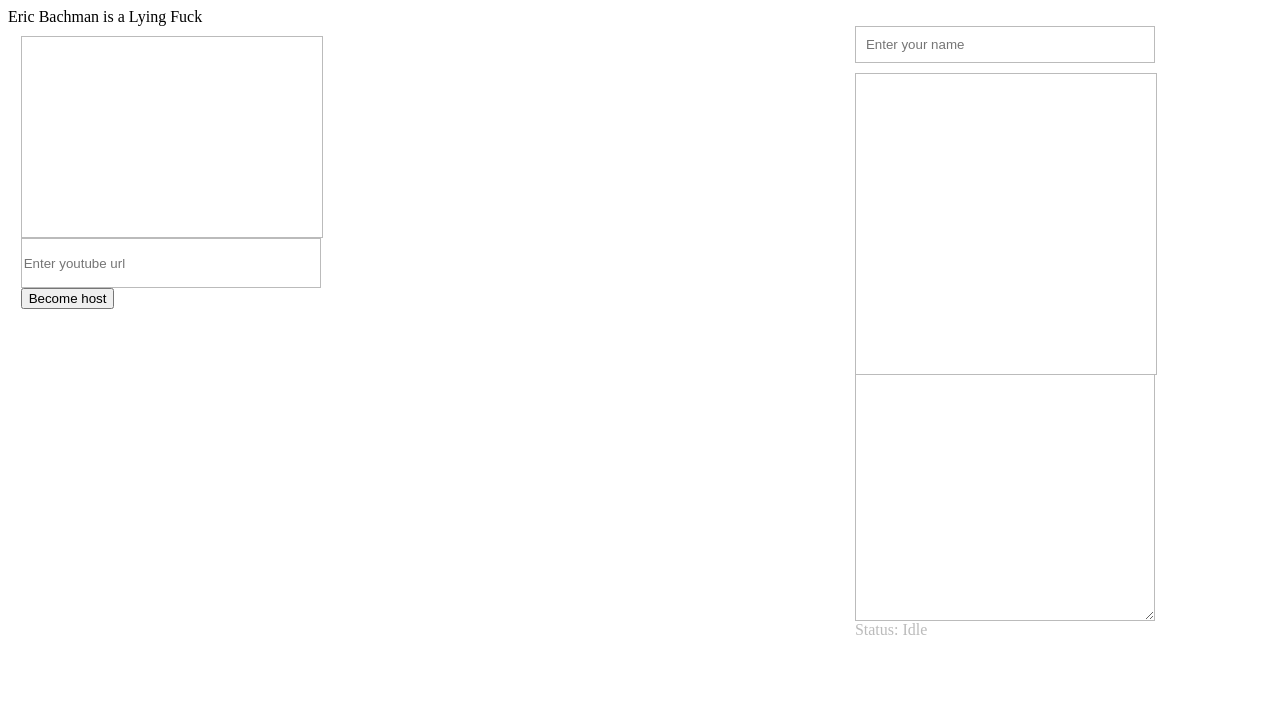
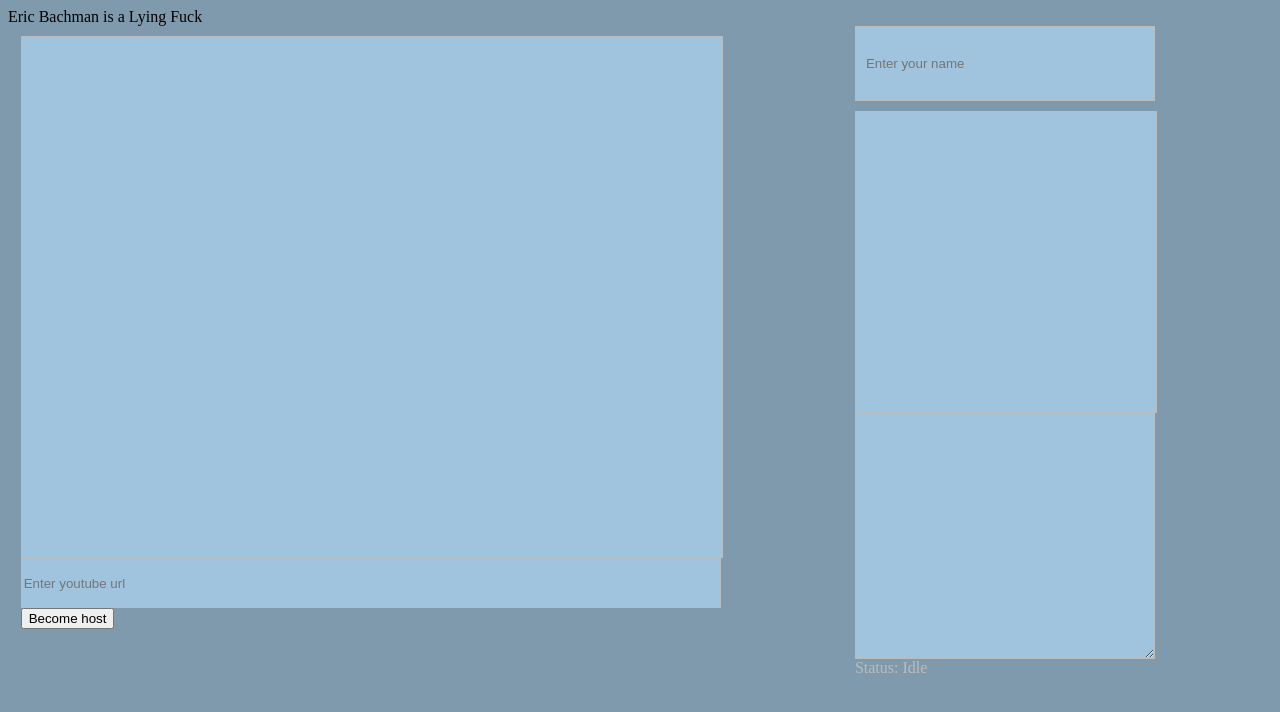
Before and after one commit to tpan496/Cinema3D, a website: page index.html in a window 1280 px wide. Drawn offline with nearby package versions, Linux system fonts and the light colour scheme; no server answers.

```diff
--- a/index.html
+++ b/index.html
@@ -6,12 +6,12 @@
 </head>
 Eric Bachman is a Lying Fuck
 <div class="row">
-<body>
-    <div div id="column3" style="float:right; margin:0;width:33%">
+<body style="background-color:#809AAD">
+    <div div id="column3" style="float:right; margin:0;width:33%; ">
     <div class="chat">
-        <input type="text" class="chat-name" placeholder="Enter your name" value="">
-        <div class="chat-messages"></div>
-        <textarea class="chat-textarea" rows="15"placholder="Type your message"></textarea>
+        <input type="text" class="chat-name" placeholder="Enter your name" value=""style="background-color:#A0C4DE;height:75px">
+        <div class="chat-messages"style="background-color:#A0C4DE"></div>
+        <textarea class="chat-textarea" rows="15"placholder="Type your message"style="background-color:#A0C4DE"></textarea>
         <div class="chat-status">
             Status: <span>Idle</span>
         </div>
@@ -19,9 +19,9 @@
   </div>
   <div id="column1" style="float:right; margin:0; width:66%;">
     <div class="video">
-        <div class="video-playlist"></div>
-        <input class="video-input" type="text" placeholder="Enter youtube url">
-        <div id="video-placeholder"></div>
+        <div class="video-playlist" style="background-color:#A0C4DE; width:700px ;height:520px"></div>
+        <input class="video-input" type="text" placeholder="Enter youtube url"style="background-color:#A0C4DE;width:700px">
+        <div id="video-placeholder" ></div>
     </div>
     <button id="hostButton" type="button">Become host</button>
     <script src="/socket.io/socket.io.js"></script>
```
Also changed, not shown: index.css (added).
